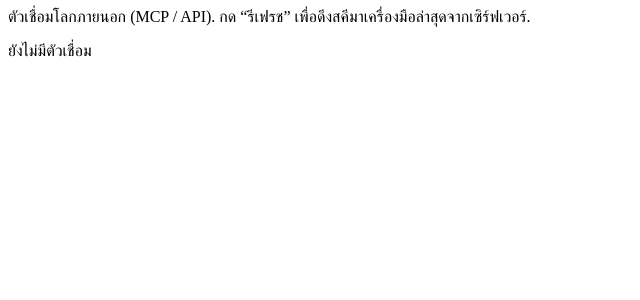
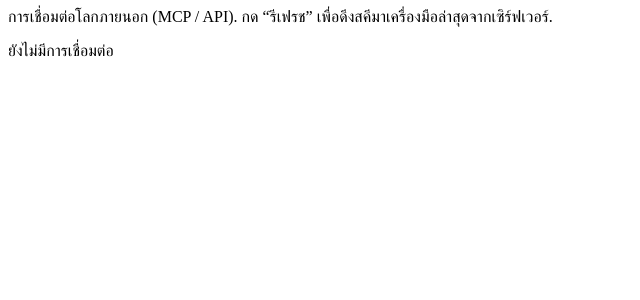
Before and after one commit to n-chatchai/pin, a Python web app: template backend-rust/templates/_connectors.html in a window 1280 px wide. Shown: the top 300 px of the page, without its empty margins (0-640 px from the left). Run offline with Jinja, Linux system fonts and the light colour scheme; the template is opened without the code that fills it, so the values that code supplies are empty.

Commit message:
chore(admin): label ตัวเชื่อม -> การเชื่อมต่อ (3 user terms: ผู้ช่วย/ความสามารถ/การเชื่อมต่อ)
Co-Authored-By: Claude Opus 4.8 (1M context) <noreply@anthropic.com>

```diff
--- a/backend-rust/templates/_connectors.html
+++ b/backend-rust/templates/_connectors.html
@@ -6,7 +6,7 @@
   .pill{font-size:11px;font-weight:600;padding:1px 8px;border-radius:9px;background:var(--green-soft);color:var(--green-d)}
 </style>
 
-<p class="hint" style="margin:0 0 12px">ตัวเชื่อมโลกภายนอก (MCP / API). กด “รีเฟรช” เพื่อดึงสคีมาเครื่องมือล่าสุดจากเซิร์ฟเวอร์.</p>
+<p class="hint" style="margin:0 0 12px">การเชื่อมต่อโลกภายนอก (MCP / API). กด “รีเฟรช” เพื่อดึงสคีมาเครื่องมือล่าสุดจากเซิร์ฟเวอร์.</p>
 
 {% for c in connectors %}
 <div class="caprow">
@@ -23,4 +23,4 @@
 </div>
 {% endfor %}
 
-{% if not connectors %}<p class="hint">ยังไม่มีตัวเชื่อม</p>{% endif %}
+{% if not connectors %}<p class="hint">ยังไม่มีการเชื่อมต่อ</p>{% endif %}
--- a/backend-rust/templates/dashboard.html
+++ b/backend-rust/templates/dashboard.html
@@ -10,7 +10,7 @@
       <a hx-get="/admin/tab/capabilities" hx-target="#panel" class="on" onclick="act(this)">
         <svg class="ic" viewBox="0 0 24 24"><path d="M3 9l1-5h16l1 5M4 9h16v10a1 1 0 0 1-1 1H5a1 1 0 0 1-1-1z"/><path d="M9 13h6"/></svg> ความสามารถ</a>
       <a hx-get="/admin/tab/connectors" hx-target="#panel" onclick="act(this)">
-        <svg class="ic" viewBox="0 0 24 24"><path d="M8 12h8M6 8a4 4 0 0 0 0 8M18 8a4 4 0 0 1 0 8"/></svg> ตัวเชื่อม</a>
+        <svg class="ic" viewBox="0 0 24 24"><path d="M8 12h8M6 8a4 4 0 0 0 0 8M18 8a4 4 0 0 1 0 8"/></svg> การเชื่อมต่อ</a>
       <div class="lbl">จัดการ</div>
       <a hx-get="/admin/tab/backlog" hx-target="#panel" onclick="act(this)">
         <svg class="ic" viewBox="0 0 24 24"><path d="M12 2l8 4v6c0 5-3.5 8-8 10-4.5-2-8-5-8-10V6z"/><path d="M12 8v4M12 16h.01"/></svg> คำขอความสามารถ</a>
```
